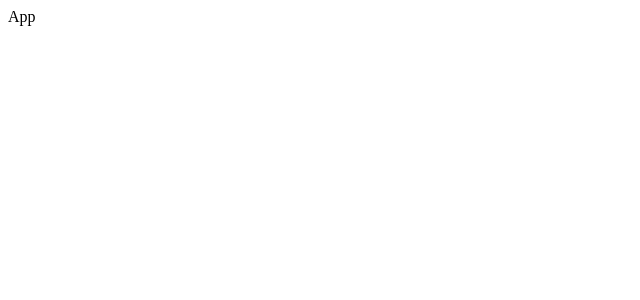
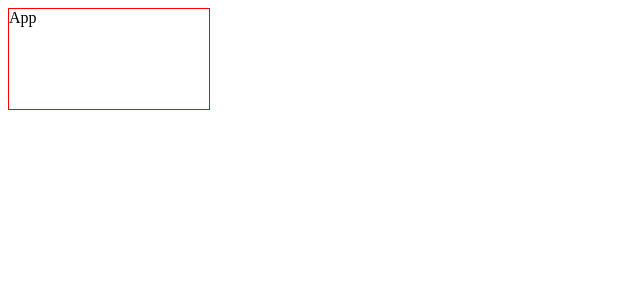
Before and after one commit to flamingotiger/ft-webpack, a React app: page / in a window 1280 px wide. Shown: the top 300 px of the page, without its empty margins (0-640 px from the left). Built offline with nearby package versions, Linux system fonts and the light colour scheme.

Commit message:
Fix env setting and Add styled-components package

```diff
--- a/package.json
+++ b/package.json
@@ -24,7 +24,8 @@
   "homepage": "https://github.com/flamingotiger/ft-webpack#readme",
   "dependencies": {
     "react": "^16.12.0",
-    "react-dom": "^16.12.0"
+    "react-dom": "^16.12.0",
+    "styled-components": "^4.4.1"
   },
   "devDependencies": {
     "@babel/core": "^7.7.7",
--- a/src/App.js
+++ b/src/App.js
@@ -1,7 +1,13 @@
 import React from 'react';
+import styled from 'styled-components';
 
+const AppStyle = styled.div`
+    width: 200px;
+    height: 100px;
+    border: 1px solid red;
+`
 const App = () => {
-    return (<div>App</div>)
+    return (<AppStyle>App</AppStyle>)
 }
 
 export default App;
--- a/webpack.config.js
+++ b/webpack.config.js
@@ -1,18 +1,24 @@
 const path = require('path');
 const HtmlWebPackPlugin = require("html-webpack-plugin");
-const CleanWebpackPlugin = require("clean-webpack-plugin");
+const { CleanWebpackPlugin } = require("clean-webpack-plugin");
+
+const __DEV__ = process.env.NODE_ENV === 'development';
+const webpackDevServer = __DEV__ ? {
+  devServer: {
+    contentBase: path.resolve("./build"),
+    index: "index.html",
+    port: 5000
+  }
+} : {};
 
 module.exports = {
   entry: "./src/index.js",
   output: {
-    filename: 'bundle.js',
+    filename: __DEV__ ? '[name].js' : '[name].[chunkhash].js',
     path: path.resolve(__dirname + '/build')
   },
-  devServer: {
-    contentBase: path.resolve("./build"),
-    index: "index.html",
-    port: 9000
-  },
+  ...webpackDevServer,
+  mode: __DEV__ ? "development" : "production",
   module: {
     rules: [
       {
@@ -37,6 +43,5 @@ module.exports = {
       filename: 'index.html'
     }),
     new CleanWebpackPlugin()
-  ],
-  mode: process.env.NODE_ENV
+  ]
 }
```
Also changed, not shown: 3 other files (tests, documents, lock files or other folders).
